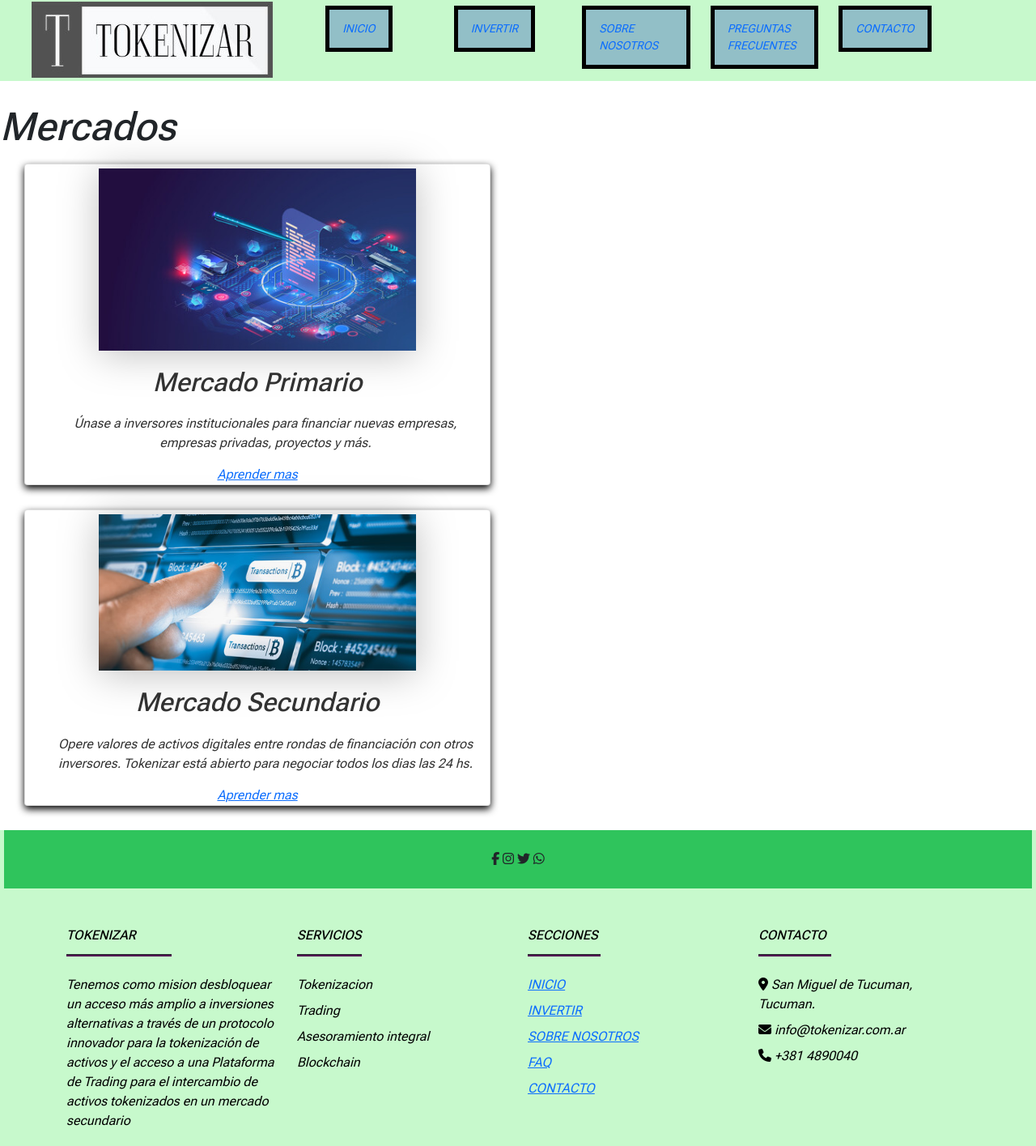
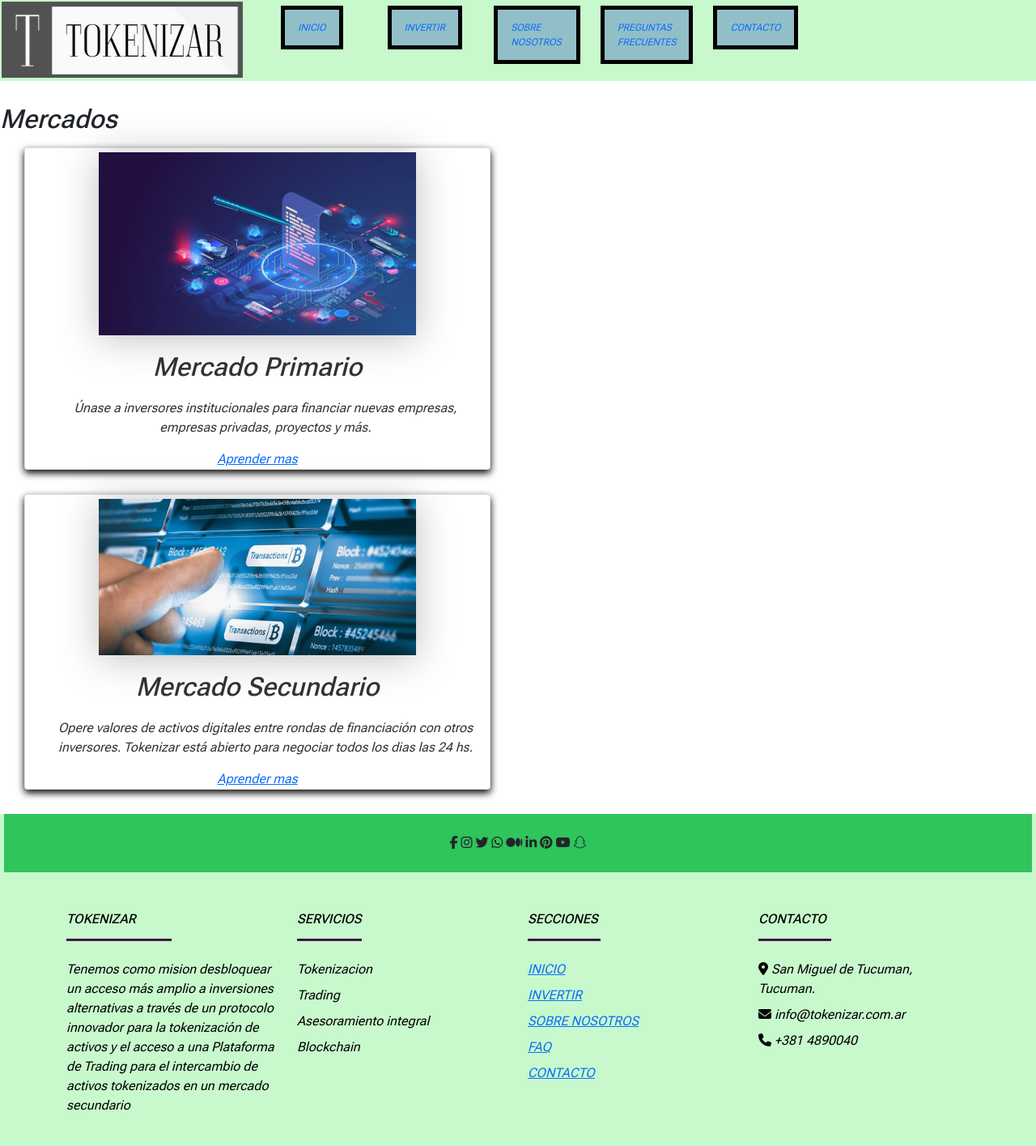
Before and after one commit to nicokarbiner/tokenizar-karbiner, a plain HTML site: page pages/invertir.html in a window 1280 px wide. Shown: the top 1415 px of the page at 81% size. Drawn offline with nearby package versions, Linux system fonts and the light colour scheme.

Commit message:
modificaciones para segunda entrega de proyecto final

```diff
--- a/css/style.css
+++ b/css/style.css
@@ -54,7 +54,7 @@
     width: 100%;
     height: 100px;
     background-color: #C7F9CC;
-    position: absolute;
+    position:absolute;
     top: 0;
     z-index: 9;
     justify-self: stretch;
@@ -69,7 +69,7 @@
     justify-content: space-evenly;
     align-content: stretch;
     align-items: inherit;
-    max-width: 1200px;
+    max-width: 1000px;
     margin-top: 0;
     color: rgb(92, 160, 192);
     padding: 2px 2px 2px 2px;
@@ -92,7 +92,7 @@
 
 .navbar ul {
     width: auto;
-    list-style: none;
+    list-style:none;
     font-size: 10px;
     display: flex;
     justify-content: center;
@@ -107,7 +107,7 @@
     display: inline-block;
     width: 25%;
     position: relative;
-    font-size: 14px;
+    font-size: 12px;
 }
 
 .navbar ul li {
@@ -255,7 +255,7 @@
     font-family: 'Roboto Flex', sans-serif;
     font-weight: bold;
     font-size: 20px;
-    transition: margin 3s, padding 3gis;
+    transition: margin 3s, padding 3s;
 }
 
 .plataforma__titulo:hover {
@@ -451,8 +451,20 @@
 }
 
 article div .tituloArticleHome {
-    font-size: 3rem;
+    font-size: 2rem;
     margin-top: 8rem;
+    animation-duration: 2s;
+    animation-name: aparecer;
+    animation-iteration-count:initial;
+}
+
+@keyframes aparecer {
+    0% {
+    opacity: 0.5;
+    }
+    100% {
+    opacity: 1; font-size:3rem;
+    }
 }
 
 article div h2 {
@@ -511,6 +523,7 @@
 iframe {
     display: flex;
     justify-content: center;
+
 }
 
 .list-group-modificada  {
@@ -530,7 +543,7 @@
     color: black !important;
 }
 
-@media screen and (min-width: 320px) and (max-width: 768px) {
+@media screen and (min-width: 320px) and (max-width: 1023px) {
 
     .container__full__slider {
         height: 400px;
@@ -613,7 +626,7 @@
     }
 
     #grid {
-        grid-template-columns: repeat(2, 1fr);
+        grid-template-columns: 1fr;
         grid-template-rows: repeat(8, auto);
         grid-template-areas:
             "header"
@@ -645,4 +658,12 @@
         background-color: white;
         display: inline-block;
     }
+
+    .contenedor__preguntasfrecuentes{
+        margin-top: 15%;
+    }
+
+    .formulario__contacto{
+        margin-top: 15%;
+    }
 }
--- a/pages/invertir.html
+++ b/pages/invertir.html
@@ -100,6 +100,16 @@
                             class="fa fa-twitter ctw mr-4 nav-link redsocial"></a>
                         <a href="http://www.whatsapp.com" target=“_blank”
                             class="fa fa-whatsapp cwp mr-4 nav-link redsocial"></a>
+                        <a href="http://www.medium.com" target=“_blank”
+                            class="fa fa-medium cwp mr-4 nav-link redsocial"></a>
+                        <a href="http://www.linkedin.com" target=“_blank”
+                            class="fa fa-linkedin cwp mr-4 nav-link redsocial"></a>
+                        <a href="http://www.pinterest.com" target=“_blank”
+                            class="fa fa-pinterest cwp mr-4 nav-link redsocial"></a>
+                        <a href="http://www.youtube.com" target=“_blank”
+                            class="fa fa-youtube cwp mr-4 nav-link redsocial"></a>
+                        <a href="http://www.snapchat.com" target=“_blank”
+                            class="fa fa-snapchat cwp mr-4 nav-link redsocial"></a>
                     </div>
                 </div>
             </div>
@@ -108,14 +118,18 @@
             <div class="row">
                 <div class="col-md-3 mx-auto mb-4">
                     <h6 class="text-uppercase font-weight-bold text-light">Tokenizar</h6>
-                <hr class="bg-danger mb-2 mt-0 d-lg-inline-block d-md-inline-block mx-auto opacity-100" style="width: 130px; height: 3px">
-                <p class="mt-2 text-light">Tenemos como mision desbloquear un acceso más amplio a inversiones alternativas
-                    a través de un protocolo innovador para la tokenización de activos y el acceso a una Plataforma de Trading para el intercambio de activos tokenizados en un mercado secundario</p>
+                    <hr class="bg-danger mb-2 mt-0 d-lg-inline-block d-md-inline-block mx-auto opacity-100"
+                        style="width: 130px; height: 3px">
+                    <p class="mt-2 text-light">Tenemos como mision desbloquear un acceso más amplio a inversiones
+                        alternativas
+                        a través de un protocolo innovador para la tokenización de activos y el acceso a una Plataforma
+                        de Trading para el intercambio de activos tokenizados en un mercado secundario</p>
                 </div>
 
                 <div class="col-md-3 mx-auto mb-4">
                     <h6 class="text-uppercase font-weight-bold text-light">SERVICIOS</h6>
-                <hr class="bg-danger mb-2 mt-0 d-lg-inline-block mx-auto opacity-100 d-md-inline-block " style="width: 80px; height: 3px">
+                    <hr class="bg-danger mb-2 mt-0 d-lg-inline-block mx-auto opacity-100 d-md-inline-block "
+                        style="width: 80px; height: 3px">
                     <ul class="list-unstyled text-light">
                         <li class="my-2">Tokenizacion</li>
                         <li class="my-2">Trading</li>
@@ -125,7 +139,8 @@
                 </div>
                 <div class="col-md-3 mx-auto mb-4">
                     <h6 class="text-uppercase font-weight-bold text-light">SECCIONES</h6>
-                <hr class="bg-danger mb-2 mt-0 d-lg-inline-block mx-auto opacity-100 d-md-inline-block " style="width: 90px; height: 3px">
+                    <hr class="bg-danger mb-2 mt-0 d-lg-inline-block mx-auto opacity-100 d-md-inline-block "
+                        style="width: 90px; height: 3px">
                     <ul class="list-unstyled">
                         <li class="my-2"><a class="list-none-style" href="../index.html">INICIO</a></li>
                         <li class="my-2"><a class="list-none-style" href="./invertir.html">INVERTIR</a></li>
@@ -136,11 +151,15 @@
                 </div>
                 <div class="col-md-3 mx-auto mb-4">
                     <h6 class="text-uppercase font-weight-bold text-light ">Contacto</h6>
-                <hr class="bg-danger mb-2 mt-0 d-lg-inline-block mx-auto opacity-100 d-md-inline-block " style="width: 90px; height: 3px">
+                    <hr class="bg-danger mb-2 mt-0 d-lg-inline-block mx-auto opacity-100 d-md-inline-block "
+                        style="width: 90px; height: 3px">
                     <ul class="list-unstyled text">
-                  <li class="my-2 text-light"><i class="text-light fa-solid fa-location-dot mr-3"></i> San Miguel de Tucuman, Tucuman.</li>
-                  <li class="my-2 text-light"><i class="text-light fa-solid fa-envelope"></i> info@tokenizar.com.ar</li>
-                  <li class="my-2 text-light"><i class="text-light fa-solid fa-phone text-light"></i> +381 4890040</li>
+                        <li class="my-2 text-light"><i class="text-light fa-solid fa-location-dot mr-3"></i> San Miguel
+                            de Tucuman, Tucuman.</li>
+                        <li class="my-2 text-light"><i class="text-light fa-solid fa-envelope"></i>
+                            info@tokenizar.com.ar</li>
+                        <li class="my-2 text-light"><i class="text-light fa-solid fa-phone text-light"></i> +381 4890040
+                        </li>
                     </ul>
                 </div>
             </div>
```
Also changed, not shown: index.html (+10 -0 lines), pages/contacto.html (+28 -9 lines), pages/preguntas-frecuentes.html (+29 -9 lines), pages/sobrenosotros.html (+10 -0 lines). Lines whose indentation alone changed are shown as unchanged.
